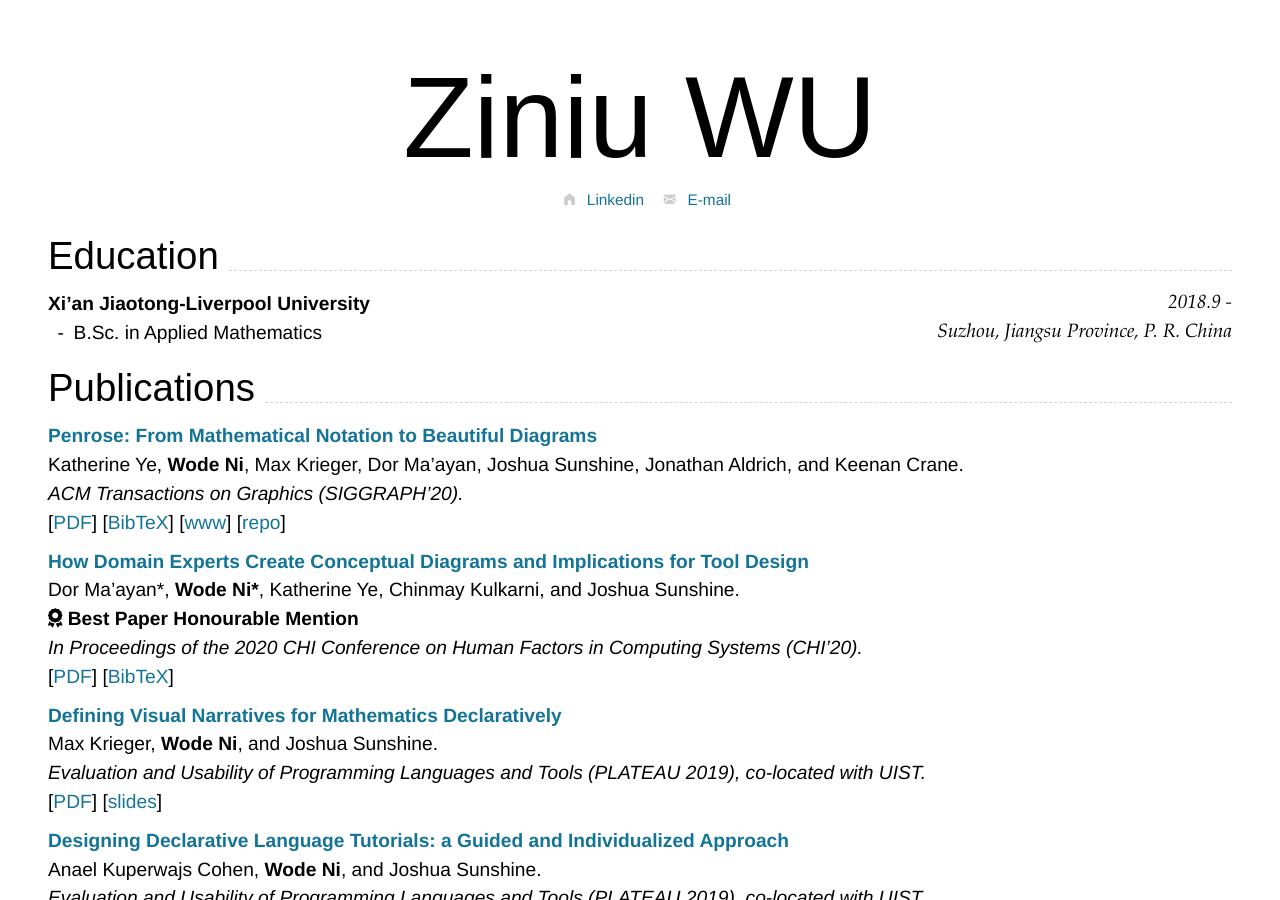
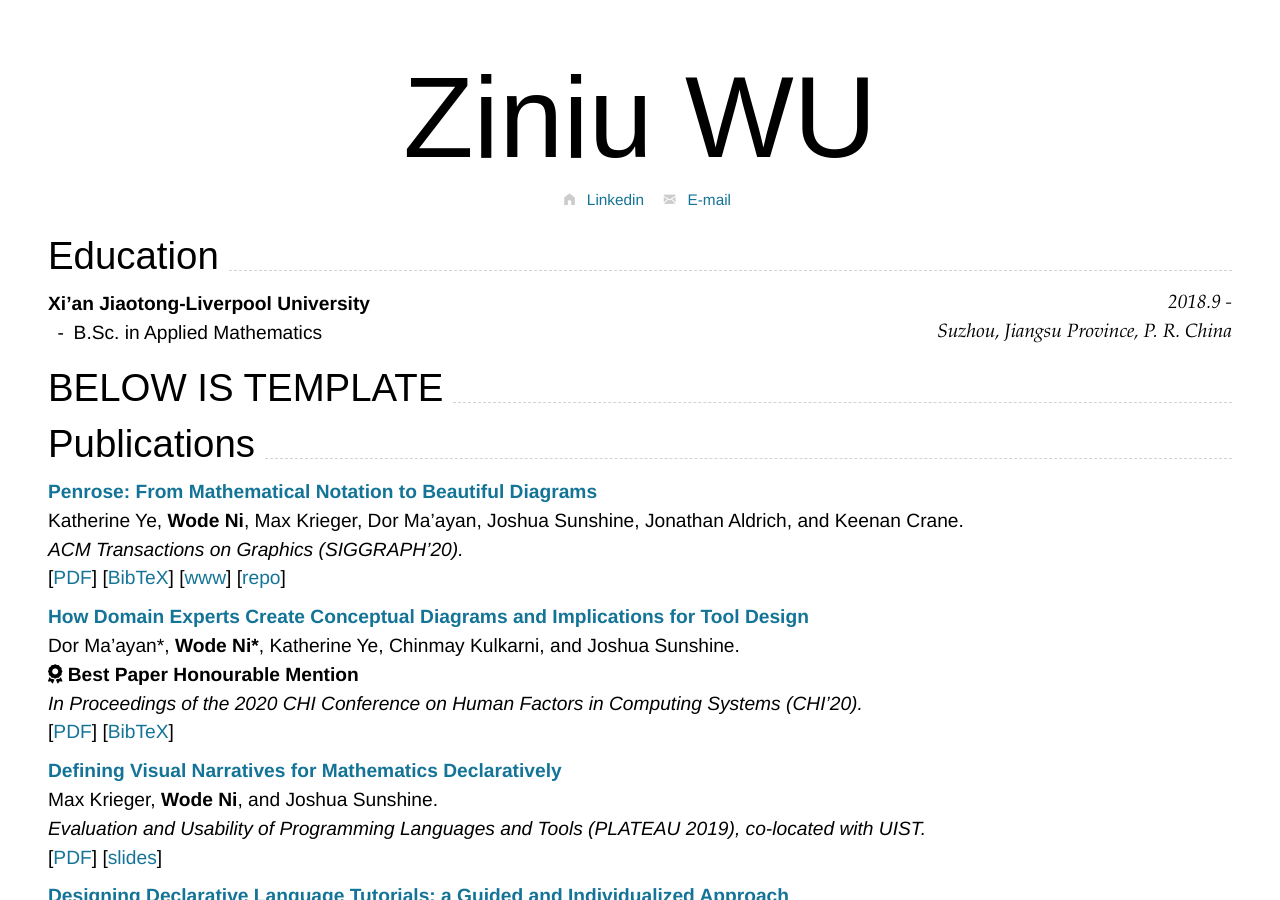
Before and after one commit to RoboDD/ziniu-cv, a Jekyll site: the page built from index.md, in a window 1280 px wide and 900 px high. Built offline with Jekyll 4.4.1, drawn with Linux system fonts in a browser that asks for light colours; nearby versions of some CDN libraries.

Commit message:
Update index.md

```diff
--- a/index.md
+++ b/index.md
@@ -32,7 +32,8 @@ Suzhou, Jiangsu Province, P. R. China
 
 - B.Sc. in Applied Mathematics
 
-# <BELOW IS TEMPLATE>
+## BELOW IS TEMPLATE
+
 ## Publications
 
 ### [**Penrose: From Mathematical Notation to Beautiful Diagrams**](http://penrose.ink/media/Penrose_SIGGRAPH2020.pdf)
```
